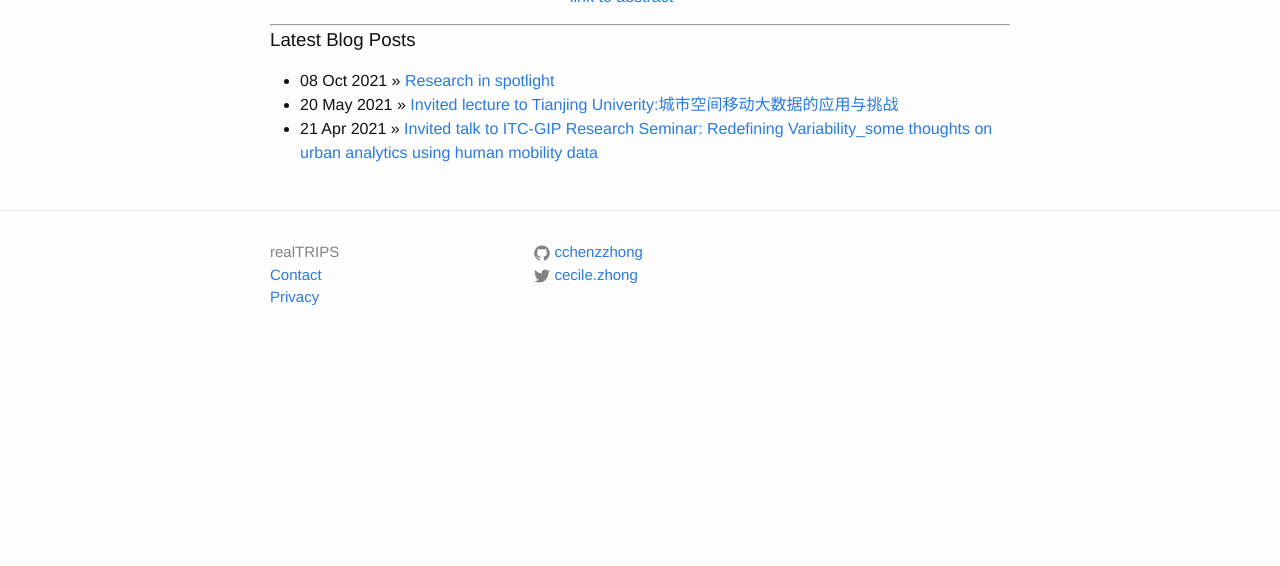
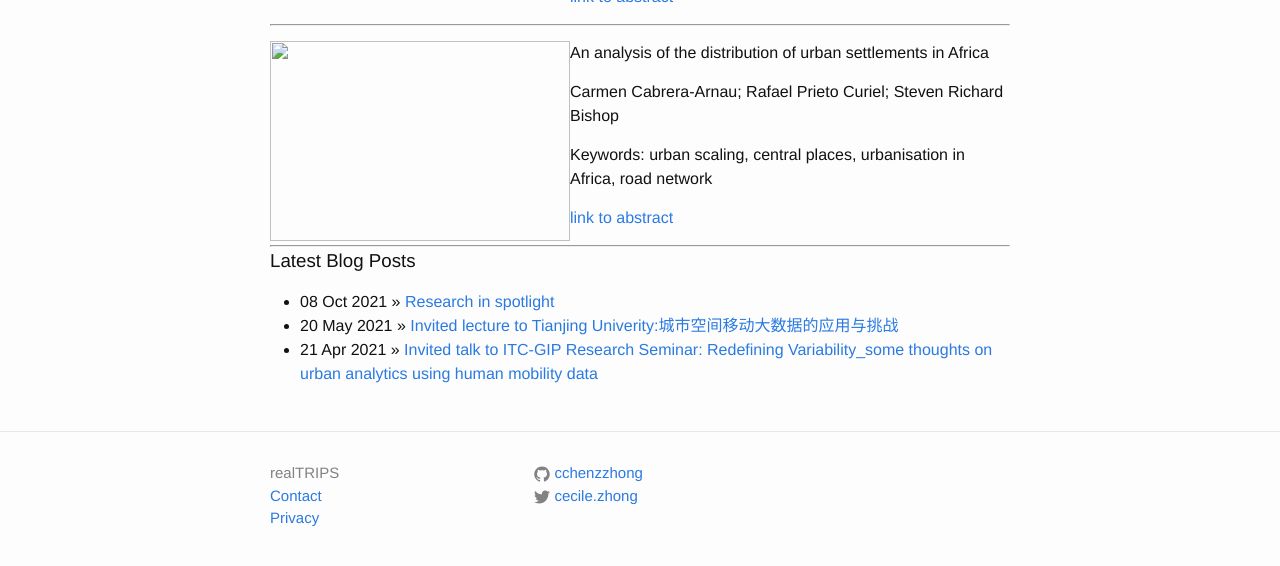
Before and after one commit to c-zhong-ucl-ac-uk/realTRIPS, a Jekyll site: the page built from presentations.md, in a window 1280 px wide and 900 px high, scrolled down 724 px, cut to the strip 310-876 px from the top of the window. Built offline with Jekyll 4.4.1, drawn with Linux system fonts in a browser that asks for light colours; before the commit the page ends 1403 px from its top, so only the background shows below that.

Commit message:
Update presentations.md

```diff
--- a/presentations.md
+++ b/presentations.md
@@ -3,6 +3,7 @@ layout: presentations
 title:
 tagline:
 ---
+
 
 ---
 
@@ -74,6 +75,23 @@ Keywords: transit-oriented development, node-place-design model, urban vibrancy,
 ---
 
 
+<div class="tip" markdown="1">
+
+<img align="left" width="300" height="200" src="figures/presentations/GISRUK2022_carmen.png">
+
+An analysis of the distribution of urban settlements in Africa
+
+Carmen Cabrera-Arnau; Rafael Prieto Curiel; Steven Richard Bishop
+
+Keywords: urban scaling, central places, urbanisation in Africa, road network
+
+[link to abstract](publications/GISRUK_abstract_carmen.pdf)
+
+</div>
+
+---
+
+
 
 
 ### Latest Blog Posts
```
